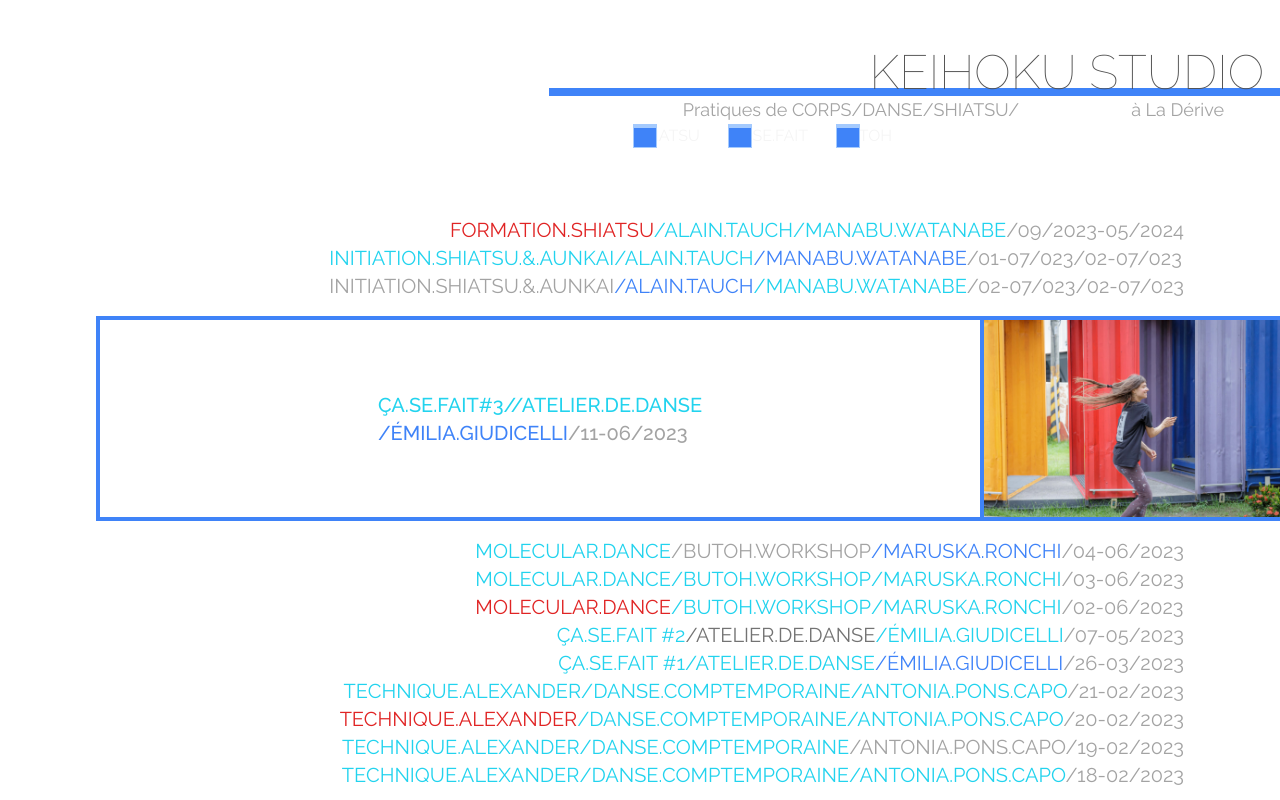
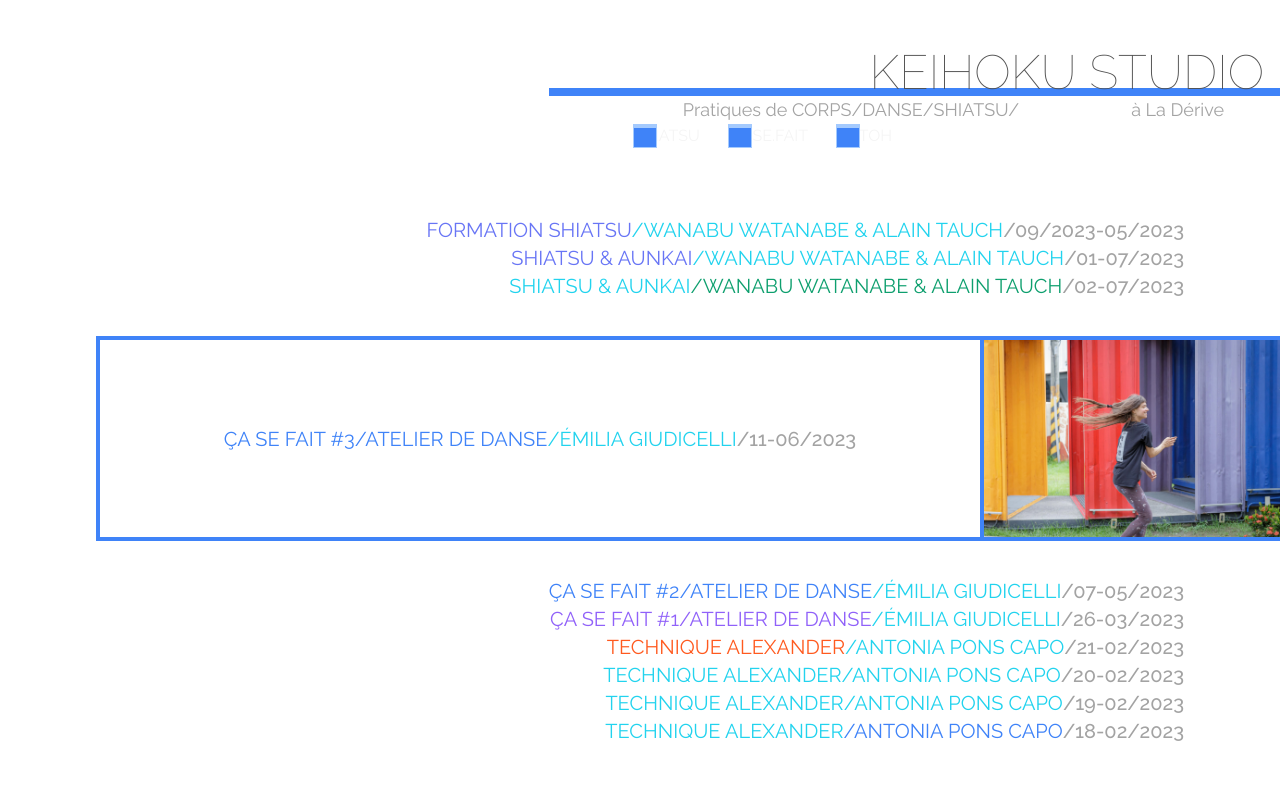
Before and after one commit to jolysnicolas1/keihoku, a Next.js app: page / in a window 1280 px wide. Shown: the top 800 px of the page. Built offline with nearby package versions, Linux system fonts and the light colour scheme.

Commit message:
Chatgpt warrior

```diff
--- /dev/null
+++ b/app/Day.tsx
@@ -0,0 +1,17 @@
+import Link from "next/link";
+
+export default function Day(props) {
+  return (
+    <main className="font-normal uppercase">
+      <Link href={props.href || ""} className="flex relative group -space-y-2 duration-300 w-full justify-end">
+        <div className="flex items-end">
+          <p>
+            <span className={props.practice.color}>{props.practice.tag}</span>
+            <span className={`hidden md:inline ${props.teacher.color}`}>/{props.teacher.tag}</span>
+            <span className="text-neutral-400 font-medium md:inline">/{props.date}</span>
+          </p>
+        </div>
+      </Link>
+    </main>
+  );
+}
--- a/app/NextEvent.tsx
+++ /dev/null
@@ -1,25 +0,0 @@
-import Image from 'next/image'
-import corea from 'public/corea.webp'
-
-export default function NextEvent() {
-  return (
-    <>
-        <div className="text-xl flex justify-end my-2">
-            <div className='flex border-blue-500 border-8 py-5 px-3  group relative duration-500'>
-              <div className="flex">
-                <p className='self-center text-cyan-400'>ÇA.SE.FAIT #2/ATELIER.DE.DANSE</p>
-              </div>
-              <p className='self-center text-blue-500'>/ÉMILIA.GIUDICELLI</p>
-              <p className='self-center text-neutral-400'>/07-05/2023</p>
-            </div>
-            <Image
-              className='border-blue-500 border-y-8 bottom-0 right-0'
-              src={corea}
-              height={500}
-              width={350}
-              alt="logo"
-              />
-        </div>
-    </>
-  )
-}
--- a/app/NextEventSm.tsx
+++ /dev/null
@@ -1,53 +0,0 @@
-import Image from 'next/image'
-import corea from 'public/corea.webp'
-
-export default function NextEvent() {
-  return (
-        <div className="border-y-4 border-l-4 border-blue-500 flex flex-col md:flex-row align-center text-xl md:justify-between lg:ml-12 xl:ml-24 2xl:ml-96">
-            <div className="grow p-2 flex md:justify-center">
-                <div className="font-medium md:hidden">
-                    <p className='text-cyan-400'>ÇA.SE.FAIT#3/ATELIER</p>
-                    <p className='text-blue-500'>.DE.DANSE/ÉMILIA.GIUDICELLI</p>
-                </div>
-                <div className="font-medium hidden md:flex md:flex-col md:justify-center lg:hidden">
-                    <p className='text-cyan-400'>ÇA.SE.FAIT#3</p>
-                    <p className='text-cyan-400'>/ATELIER.DE.DANSE</p>
-                    <p className='text-blue-500'>/ÉMILIA.GIUDICELLI</p>
-                    <p className='text-neutral-400'>/11-06/2023</p>
-                </div>
-                <div className="font-medium hidden lg:flex lg:flex-col lg:justify-center xl:hidden">
-                    <p className='text-cyan-400'>ÇA.SE.FAIT#3/ATELIER.DE.DANSE</p>
-                    <p className='text-blue-500'>/ÉMILIA.GIUDICELLI</p>
-                    <p className='text-neutral-400'>/11-06/2023</p>
-                </div>
-                <div className="font-medium hidden xl:flex xl:flex-col xl:justify-center 2xl:hidden">
-                    <p className='text-cyan-400'>ÇA.SE.FAIT#3//ATELIER.DE.DANSE</p>
-                    <div className="flex">
-                        <p className='text-blue-500'>/ÉMILIA.GIUDICELLI</p>
-                        <p className='text-neutral-400'>/11-06/2023</p>
-                    </div>
-                </div>
-                <div className="font-medium hidden 2xl:flex justify-center flex-col">
-                    <div className="flex">
-                        <p className='text-red-500'>ÇA.SE.FAIT#3</p>
-                        <p className=''>/ATELIER.DE.DANSE</p>
-                        <p className='text-blue-500'>/ÉMILIA.GIUDICELLI</p>
-                        <p className='text-neutral-400'>/11-06/2023</p>
-                    </div>
-                </div>
-            </div>
-            <div className="flex flex-col items-center">
-                <div className="flex space-x-2 sm:space-x-4 text-neutral-400 font-medium text-lg md:hidden">
-                    <p>/11-06/2023</p>
-                </div>
-                <Image
-                    className='md:border-l-4 md:border-blue-500'
-                    src={corea}
-                    height={300}
-                    width={300}
-                    alt="corea"
-                    />
-            </div>
-        </div>
-  )
-}
--- a/app/page.tsx
+++ b/app/page.tsx
@@ -1,76 +1,145 @@
-"use client"
+import Link from 'next/link';
+import Day from './Day';
+import Image from 'next/image';
+import corea from 'public/corea.webp';
 
+const daysData = [
+  {
+    practice: { tag: "formation shiatsu", color: "" },
+    teacher: { tag: "Wanabu Watanabe & Alain Tauch", color: "" },
+    date: ["09/2023-05/2023"],
+    href: "/shiatsu",
+  },
+  {
+    practice: { tag: "shiatsu & aunkai", color: "" },
+    teacher: { tag: "Wanabu Watanabe & Alain Tauch", color: "" },
+    date: ["01-07/2023", "02-07/2023"],
+    href: "/shiatsu",
+  },
+];
+const pastEvents = [
+  {
+    practice: { tag: "ça se fait #2/atelier de danse", color: "" },
+    teacher: { tag: "Émilia Giudicelli", color: "" },
+    date: ["07-05/2023"],
+    href: "/shiatsu",
+  },
+  {
+    practice: { tag: "ça se fait #1/atelier de danse", color: "" },
+    teacher: { tag: "Émilia Giudicelli", color: "" },
+    date: ["26-03/2023"],
+    href: "/shiatsu",
+  },
+  {
+    practice: { tag: "technique alexander", color: "" },
+    teacher: { tag: "Antonia Pons Capo", color: "" },
+    date: ["21-02/2023", "20-02/2023", "19-02/2023","18-02/2023"],
+    href: "/shiatsu",
+  },
+];
 
-import NextEventSm from './NextEventSm'
-import Link from 'next/link';
+const nextEvent = {
+  practice: { tag: "ça se fait #3/atelier de danse", color: "text-blue-500" },
+  teacher: { tag: "Émilia Giudicelli", color: "" },
+  date: ["11-06/2023"],
+  href: "/shiatsu",
+};
 
-
-
+// Fonction pour générer une couleur aléatoire
+const generateRandomColor = () => {
+  const colors = ["text-red-500", "text-blue-500", "text-green-500", "text-purple-500", "text-orange-500", "text-indigo-500"];
+  const randomIndex = Math.floor(Math.random() * colors.length);
+  return colors[randomIndex];
+};
 
 export default function Home() {
   return (
     <main className="min-h-screen pt-12 flex flex-col text-cyan-400">
-      <div className="flex flex-col items-end p-1 sm:p-4 space-y-5 md:space-y-0 font-light sm:text-xl lg:px-12 xl:px-24 2xl:px-44">
-        <Link href="/shiatsu" className='flex relative group -space-y-2 duration-300 w-full justify-end'>
-          <div className='flex flex-col md:flex-row items-end'>
-            <p className=''> <strong className=' text-red-600'>FORMATION.SHIATSU</strong><strong className=''>/ALAIN.TAUCH</strong></p>
-            <p className=''><strong className=''>/MANABU.WATANABE</strong><strong className='text-neutral-400'>/09/2023-05/2024</strong></p>
+      <div className="flex flex-col items-end p-1 sm:p-4 space-y-8 md:space-y-0 font-light text-xl lg:px-12 xl:px-24 2xl:px-44">
+        <div>
+          {daysData.map((dayItem, index) => {
+            const practiceColor = generateRandomColor();
+            const teacherColor = generateRandomColor();
+
+            return (
+              <div key={index}>
+                {dayItem.date.map((date, dateIndex) => {
+                  let practiceColorToApply = "";
+                  let teacherColorToApply = "";
+
+                  if (dateIndex === 0) {
+                    practiceColorToApply = practiceColor;
+                  } else if (dateIndex === dayItem.date.length - 1) {
+                    teacherColorToApply = teacherColor;
+                  }
+
+                  return (
+                    <Day
+                      key={dateIndex}
+                      practice={{ ...dayItem.practice, color: practiceColorToApply }}
+                      teacher={{ ...dayItem.teacher, color: teacherColorToApply }}
+                      date={date}
+                      href={dayItem.href}
+                    />
+                  );
+                })}
+              </div>
+            );
+          })}
+        </div>
+      </div>
+      <Link href={nextEvent.href}>
+        <div className="border-y-4 border-l-4 border-blue-500 flex flex-col md:flex-row align-center text-xl md:justify-between lg:ml-12 xl:ml-24 2xl:ml-96 my-5">
+          <div className="grow p-5 flex md:justify-center self-center">
+            <div className="font-medium flex flex-col align-center">
+              {nextEvent.date.map((date, index) => (
+                <Day
+                  key={index}
+                  practice={{ ...nextEvent.practice, color: nextEvent.practice.color }}
+                  teacher={{ ...nextEvent.teacher, color: nextEvent.teacher.color }}
+                  date={date}
+                  href={nextEvent.href}
+                />
+              ))}
+            </div>
           </div>
-        </Link>
-        <Link href="/shiatsu">
-          <div className='flex flex-col md:flex-row items-end'>
-            <p className=''> <strong className=''>INITIATION.SHIATSU.&.AUNKAI</strong><strong className=''>/ALAIN.TAUCH</strong></p>
-            <p className=''><strong className='text-blue-500'>/MANABU.WATANABE</strong><strong className='text-neutral-400'>/01-07/023/02-07/023</strong></p>
+          <div className="flex flex-col items-center">
+            <Image
+              className="md:border-l-4 md:border-blue-500"
+              src={corea}
+              height={300}
+              width={300}
+              alt="corea"
+            />
           </div>
-          <div className='flex flex-col md:flex-row items-end'>
-            <p className=''> <strong className='text-neutral-400'>INITIATION.SHIATSU.&.AUNKAI</strong><strong className='text-blue-500'>/ALAIN.TAUCH</strong></p>
-            <p className=''><strong className=''>/MANABU.WATANABE</strong><strong className='text-neutral-400'>/02-07/023/02-07/023</strong></p>
-          </div>
-        </Link>
-      </div>
-      <Link href="/ca-se-fait">
-        <NextEventSm/>
+        </div>
       </Link>
       <div className="flex flex-col items-end p-1 sm:p-4 space-y-5 md:space-y-0 font-light sm:text-xl lg:px-12 xl:px-24 2xl:px-44">
-        <Link href="/butoh">
-          <div className='flex flex-col md:flex-row items-end'>
-            <p className=''> <strong className=''>MOLECULAR.DANCE</strong><strong className='text-neutral-400'>/BUTOH.WORKSHOP</strong></p>
-            <p className=''><strong className='text-blue-500'>/MARUSKA.RONCHI</strong><strong className='text-neutral-400'>/04-06/2023</strong></p>
+        {pastEvents.map((pastEvent, index) => (
+          <div key={index}>
+            {pastEvent.date.map((date, dateIndex) => {
+              let practiceColorToApply = "";
+              let teacherColorToApply = "";
+
+              if (dateIndex === 0) {
+                practiceColorToApply = generateRandomColor();
+              } else if (dateIndex === pastEvent.date.length - 1) {
+                teacherColorToApply = generateRandomColor();
+              }
+
+              return (
+                <Day
+                  key={dateIndex}
+                  practice={{ ...pastEvent.practice, color: practiceColorToApply }}
+                  teacher={{ ...pastEvent.teacher, color: teacherColorToApply }}
+                  date={date}
+                  href={pastEvent.href}
+                />
+              );
+            })}
           </div>
-          <div className='flex flex-col md:flex-row items-end'>
-            <p className=''> <strong className=''>MOLECULAR.DANCE</strong><strong className=''>/BUTOH.WORKSHOP</strong></p>
-            <p className=''><strong className=''>/MARUSKA.RONCHI</strong><strong className='text-neutral-400'>/03-06/2023</strong></p>
-          </div>
-          <div className='flex flex-col md:flex-row items-end'>
-            <p className=''> <strong className='text-red-600'>MOLECULAR.DANCE</strong><strong className=''>/BUTOH.WORKSHOP</strong></p>
-            <p className=''><strong className=''>/MARUSKA.RONCHI</strong><strong className='text-neutral-400'>/02-06/2023</strong></p>
-          </div>
-        </Link>
-          <div className='flex flex-col md:flex-row items-end'>
-            <p className=''> <strong className=''>ÇA.SE.FAIT #2</strong><strong className='text-neutral-500'>/ATELIER.DE.DANSE</strong></p>
-            <p className=''><strong className=''>/ÉMILIA.GIUDICELLI</strong><strong className='text-neutral-400'>/07-05/2023</strong></p>
-          </div>
-          <div className='flex flex-col md:flex-row items-end'>
-            <p className=''> <strong className=''>ÇA.SE.FAIT #1</strong><strong className=''>/ATELIER.DE.DANSE</strong></p>
-            <p className=''><strong className='text-blue-500'>/ÉMILIA.GIUDICELLI</strong><strong className='text-neutral-400'>/26-03/2023</strong></p>
-          </div>
-          <div className='flex flex-col md:flex-row items-end'>
-            <p className=''> <strong className=''>TECHNIQUE.ALEXANDER</strong><strong className=''>/DANSE.COMPTEMPORAINE</strong></p>
-            <p className=''><strong className=''>/ANTONIA.PONS.CAPO</strong><strong className='text-neutral-400'>/21-02/2023</strong></p>
-          </div>
-          <div className='flex flex-col md:flex-row items-end'>
-            <p className=''> <strong className='text-red-600'>TECHNIQUE.ALEXANDER</strong><strong className=''>/DANSE.COMPTEMPORAINE</strong></p>
-            <p className=''><strong className=''>/ANTONIA.PONS.CAPO</strong><strong className='text-neutral-400'>/20-02/2023</strong></p>
-          </div>
-          <div className='flex flex-col md:flex-row items-end'>
-            <p className=''> <strong className=''>TECHNIQUE.ALEXANDER</strong><strong className=''>/DANSE.COMPTEMPORAINE</strong></p>
-            <p className=''><strong className='text-neutral-400'>/ANTONIA.PONS.CAPO</strong><strong className='text-neutral-400'>/19-02/2023</strong></p>
-          </div>
-          <div className='flex flex-col md:flex-row items-end'>
-            <p className=''> <strong className=''>TECHNIQUE.ALEXANDER</strong><strong className=''>/DANSE.COMPTEMPORAINE</strong></p>
-            <p className=''><strong className=''>/ANTONIA.PONS.CAPO</strong><strong className='text-neutral-400'>/18-02/2023</strong></p>
-          </div>
+        ))}
       </div>
     </main>
-  )
+  );
 }
```
